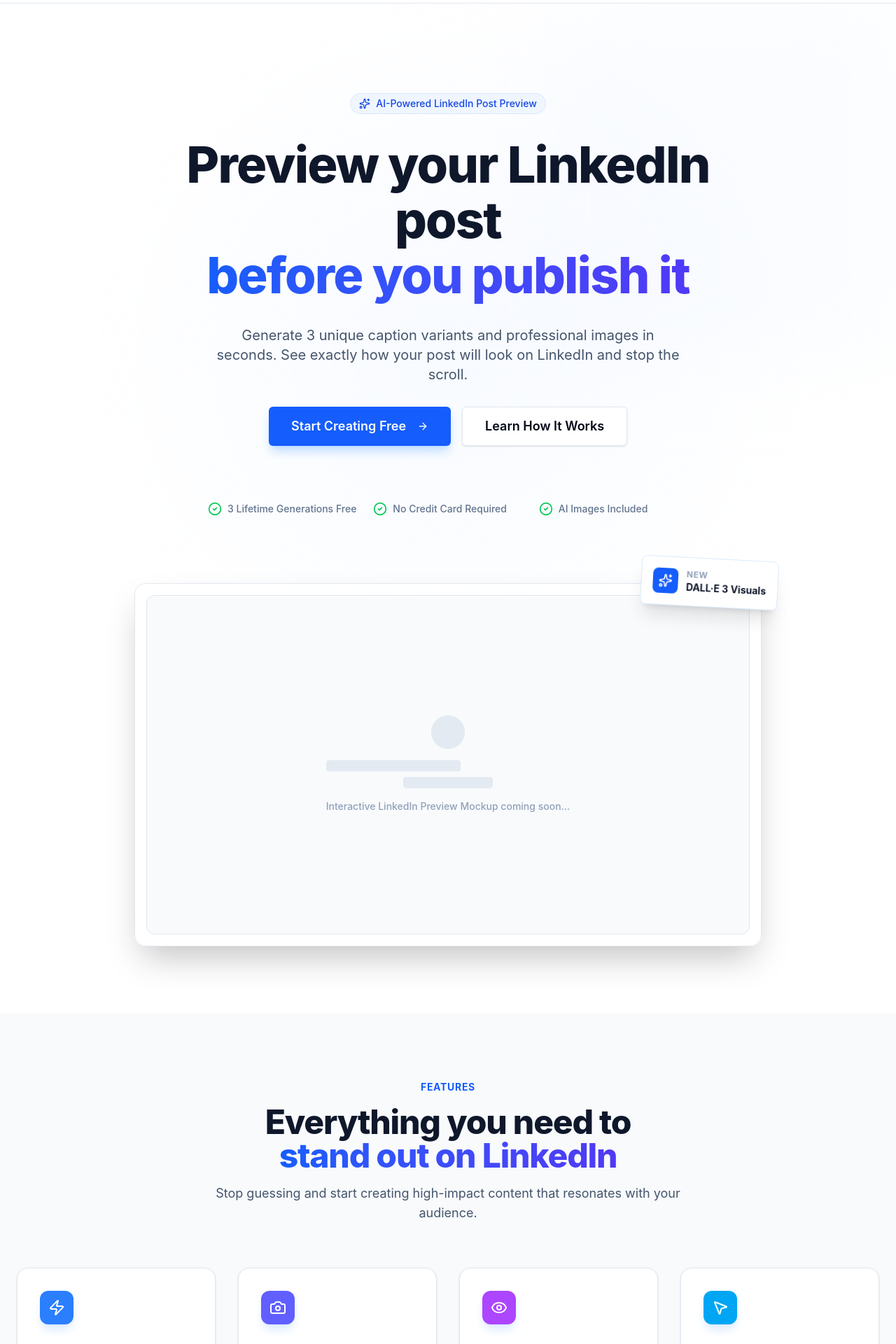
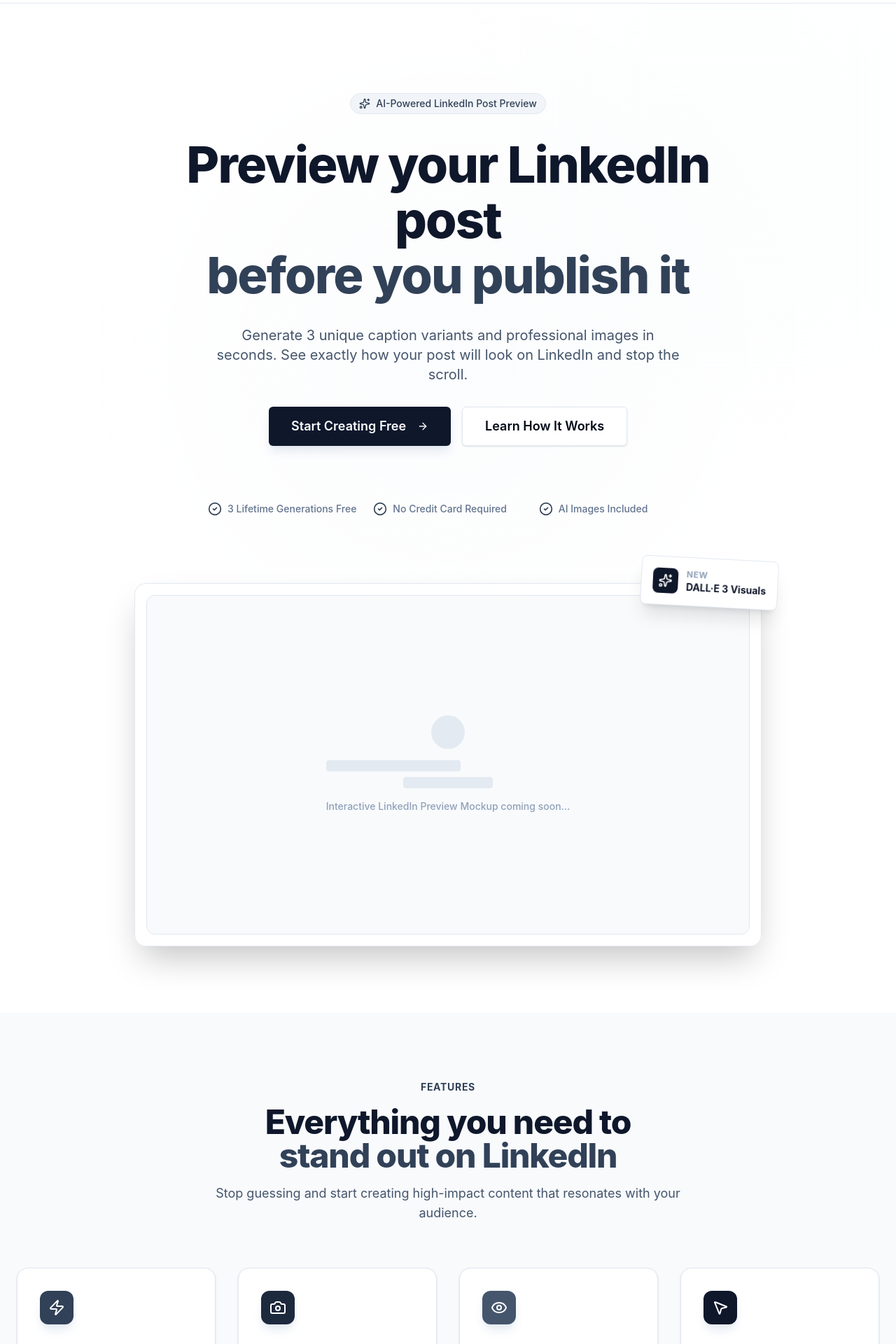
Before and after one commit to yop-dev/postgen-ai, a Next.js app: page / in a window 1280 px wide. Shown: the part 60-1980 px from the top of the page at 70% size. Built offline with nearby package versions, Linux system fonts and the light colour scheme.

Commit message:
monochrome landing

```diff
--- a/src/components/marketing/cta.tsx
+++ b/src/components/marketing/cta.tsx
@@ -6,19 +6,19 @@ export function CTA() {
     return (
         <section className="py-24 bg-slate-900 overflow-hidden relative">
             {/* Decorative blobs */}
-            <div className="absolute top-0 left-0 w-96 h-96 bg-blue-600/20 blur-[120px] rounded-full -translate-x-1/2 -translate-y-1/2" />
-            <div className="absolute bottom-0 right-0 w-96 h-96 bg-indigo-600/20 blur-[120px] rounded-full translate-x-1/2 translate-y-1/2" />
+            <div className="absolute top-0 left-0 w-96 h-96 bg-slate-700/20 blur-[120px] rounded-full -translate-x-1/2 -translate-y-1/2" />
+            <div className="absolute bottom-0 right-0 w-96 h-96 bg-slate-800/20 blur-[120px] rounded-full translate-x-1/2 translate-y-1/2" />
 
             <div className="container mx-auto px-6 relative z-10">
                 <div className="max-w-4xl mx-auto text-center space-y-8">
-                    <div className="inline-flex items-center gap-2 px-3 py-1 rounded-full bg-blue-500/10 text-blue-400 text-sm font-medium border border-blue-500/20">
+                    <div className="inline-flex items-center gap-2 px-3 py-1 rounded-full bg-slate-500/10 text-slate-400 text-sm font-medium border border-slate-500/20">
                         <Sparkles className="h-4 w-4" />
                         <span>Ready to shine?</span>
                     </div>
 
                     <h2 className="text-4xl md:text-6xl font-extrabold text-white tracking-tight leading-tight">
                         Stop scrolling. <br />
-                        <span className="text-blue-500">Start standing out.</span>
+                        <span className="text-slate-400">Start standing out.</span>
                     </h2>
 
                     <p className="text-xl text-slate-400 max-w-2xl mx-auto">
@@ -28,7 +28,7 @@ export function CTA() {
 
                     <div className="flex flex-col sm:flex-row gap-4 justify-center pt-4">
                         <Link href="/sign-up">
-                            <Button size="lg" className="h-14 px-10 text-lg font-bold bg-blue-600 hover:bg-blue-700 shadow-xl shadow-blue-500/20 group">
+                            <Button size="lg" className="h-14 px-10 text-lg font-bold bg-white hover:bg-slate-50 text-slate-900 shadow-xl shadow-slate-500/20 group">
                                 Create Your First Post Free
                                 <ArrowRight className="ml-2 h-5 w-5 group-hover:translate-x-1 transition-transform" />
                             </Button>
--- a/src/components/marketing/features.tsx
+++ b/src/components/marketing/features.tsx
@@ -5,25 +5,25 @@ const features = [
         title: "AI-Powered Captions",
         description: "Generate 3 unique variants in seconds. From professional to casual, we cover every tone.",
         icon: Zap,
-        color: "bg-blue-500",
+        color: "bg-slate-700",
     },
     {
         title: "Professional Images",
         description: "Integrated DALL·E 3 generated visuals tailored to your post topic and objective.",
         icon: Camera,
-        color: "bg-indigo-500",
+        color: "bg-slate-800",
     },
     {
         title: "Realistic Preview",
         description: "See exactly how your post will look on LinkedIn before you publish. No more formatting surprises.",
         icon: Eye,
-        color: "bg-purple-500",
+        color: "bg-slate-600",
     },
     {
         title: "One-Click Workflow",
         description: "Copy captions and download images instantly. Ready to paste and publish in record time.",
         icon: MousePointer2,
-        color: "bg-sky-500",
+        color: "bg-slate-900",
     },
 ]
 
@@ -32,10 +32,10 @@ export function Features() {
         <section id="features" className="py-24 bg-slate-50">
             <div className="container mx-auto px-6">
                 <div className="text-center max-w-2xl mx-auto mb-16 space-y-4">
-                    <h2 className="text-blue-600 font-bold uppercase tracking-wider text-sm">Features</h2>
+                    <h2 className="text-slate-700 font-bold uppercase tracking-wider text-sm">Features</h2>
                     <h3 className="text-3xl md:text-5xl font-extrabold text-slate-900 tracking-tight">
                         Everything you need to <br className="hidden md:block" />
-                        <span className="text-transparent bg-clip-text bg-gradient-to-r from-blue-600 to-indigo-600">
+                        <span className="text-slate-700">
                             stand out on LinkedIn
                         </span>
                     </h3>
@@ -48,12 +48,12 @@ export function Features() {
                     {features.map((feature, index) => (
                         <div
                             key={index}
-                            className="group bg-white rounded-2xl p-8 border border-slate-200 shadow-sm hover:shadow-xl hover:border-blue-100 transition-all duration-300"
+                            className="group bg-white rounded-2xl p-8 border border-slate-200 shadow-sm hover:shadow-xl hover:border-slate-300 transition-all duration-300"
                         >
-                            <div className={`w-12 h-12 ${feature.color} rounded-xl flex items-center justify-center mb-6 shadow-lg shadow-blue-100 group-hover:scale-110 transition-transform`}>
+                            <div className={`w-12 h-12 ${feature.color} rounded-xl flex items-center justify-center mb-6 shadow-lg shadow-slate-200 group-hover:scale-110 transition-transform`}>
                                 <feature.icon className="h-6 w-6 text-white" />
                             </div>
-                            <h4 className="text-xl font-bold text-slate-900 mb-3 group-hover:text-blue-600 transition-colors">
+                            <h4 className="text-xl font-bold text-slate-900 mb-3 group-hover:text-slate-700 transition-colors">
                                 {feature.title}
                             </h4>
                             <p className="text-slate-600 leading-relaxed">
--- a/src/components/marketing/hero.tsx
+++ b/src/components/marketing/hero.tsx
@@ -6,13 +6,13 @@ export function Hero() {
     return (
         <section className="relative overflow-hidden pt-20 pb-16 md:pt-32 md:pb-24">
             {/* Background Decorative Elements */}
-            <div className="absolute top-0 left-1/2 -z-10 h-[1000px] w-[1000px] -translate-x-1/2 rounded-full bg-blue-50/50 [mask-image:radial-gradient(closest-side,white,transparent)]" />
-            <div className="absolute top-0 right-0 -z-10 h-[500px] w-[500px] bg-indigo-50/30 blur-3xl" />
+            <div className="absolute top-0 left-1/2 -z-10 h-[1000px] w-[1000px] -translate-x-1/2 rounded-full bg-slate-50/50 [mask-image:radial-gradient(closest-side,white,transparent)]" />
+            <div className="absolute top-0 right-0 -z-10 h-[500px] w-[500px] bg-slate-50/30 blur-3xl" />
 
             <div className="container mx-auto px-6">
                 <div className="flex flex-col items-center text-center max-w-4xl mx-auto space-y-8">
                     {/* Badge */}
-                    <div className="inline-flex items-center gap-2 px-3 py-1 rounded-full bg-blue-50 text-blue-700 text-sm font-medium border border-blue-100 animate-in fade-in slide-in-from-bottom-3 duration-1000">
+                    <div className="inline-flex items-center gap-2 px-3 py-1 rounded-full bg-slate-100 text-slate-700 text-sm font-medium border border-slate-200 animate-in fade-in slide-in-from-bottom-3 duration-1000">
                         <Sparkles className="h-4 w-4" />
                         <span>AI-Powered LinkedIn Post Preview</span>
                     </div>
@@ -20,7 +20,7 @@ export function Hero() {
                     {/* Headline */}
                     <h1 className="text-5xl md:text-7xl font-extrabold tracking-tight text-slate-900 leading-[1.1] animate-in fade-in slide-in-from-bottom-4 duration-1000 fill-mode-both delay-100">
                         Preview your LinkedIn post <br className="hidden md:block" />
-                        <span className="text-transparent bg-clip-text bg-gradient-to-r from-blue-600 to-indigo-600">
+                        <span className="text-slate-700">
                             before you publish it
                         </span>
                     </h1>
@@ -34,7 +34,7 @@ export function Hero() {
                     {/* CTAs */}
                     <div className="flex flex-col sm:flex-row gap-4 items-center animate-in fade-in slide-in-from-bottom-6 duration-1000 fill-mode-both delay-300">
                         <Link href="/sign-up">
-                            <Button size="lg" className="h-14 px-8 text-lg font-semibold bg-blue-600 hover:bg-blue-700 shadow-lg shadow-blue-200 hover:shadow-xl transition-all group">
+                            <Button size="lg" className="h-14 px-8 text-lg font-semibold bg-slate-900 hover:bg-slate-800 shadow-lg shadow-slate-200 hover:shadow-xl transition-all group">
                                 Start Creating Free
                                 <ArrowRight className="ml-2 h-5 w-5 group-hover:translate-x-1 transition-transform" />
                             </Button>
@@ -49,15 +49,15 @@ export function Hero() {
                     {/* Social Proof / Features */}
                     <div className="grid grid-cols-1 md:grid-cols-3 gap-6 pt-12 animate-in fade-in duration-1000 fill-mode-both delay-500">
                         <div className="flex items-center gap-2 text-slate-500">
-                            <CheckCircle2 className="h-5 w-5 text-green-500" />
+                            <CheckCircle2 className="h-5 w-5 text-slate-700" />
                             <span className="text-sm font-medium">3 Lifetime Generations Free</span>
                         </div>
                         <div className="flex items-center gap-2 text-slate-500">
-                            <CheckCircle2 className="h-5 w-5 text-green-500" />
+                            <CheckCircle2 className="h-5 w-5 text-slate-700" />
                             <span className="text-sm font-medium">No Credit Card Required</span>
                         </div>
                         <div className="flex items-center gap-2 text-slate-500">
-                            <CheckCircle2 className="h-5 w-5 text-green-500" />
+                            <CheckCircle2 className="h-5 w-5 text-slate-700" />
                             <span className="text-sm font-medium">AI Images Included</span>
                         </div>
                     </div>
@@ -75,9 +75,9 @@ export function Hero() {
                             </div>
                         </div>
                         {/* Dynamic Badge Over Mockup */}
-                        <div className="absolute -top-4 -right-4 md:-top-6 md:-right-6 bg-white rounded-lg shadow-xl border border-blue-100 p-4 rotate-3 animate-bounce">
+                        <div className="absolute -top-4 -right-4 md:-top-6 md:-right-6 bg-white rounded-lg shadow-xl border border-slate-200 p-4 rotate-3 animate-bounce">
                             <div className="flex items-center gap-3">
-                                <div className="bg-blue-600 p-2 rounded-lg">
+                                <div className="bg-slate-900 p-2 rounded-lg">
                                     <Sparkles className="h-5 w-5 text-white" />
                                 </div>
                                 <div className="text-left">
```
Also changed, not shown: src/components/marketing/pricing.tsx (+8 -8 lines).
